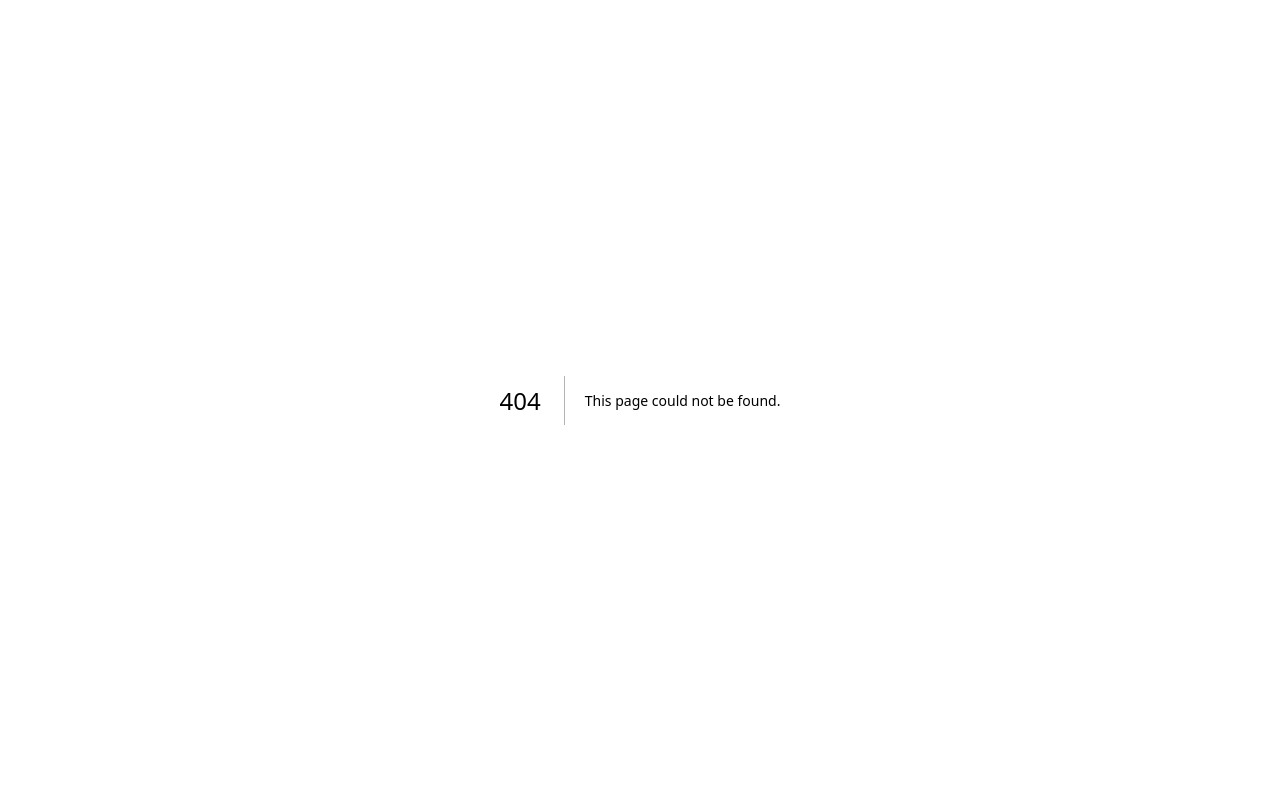
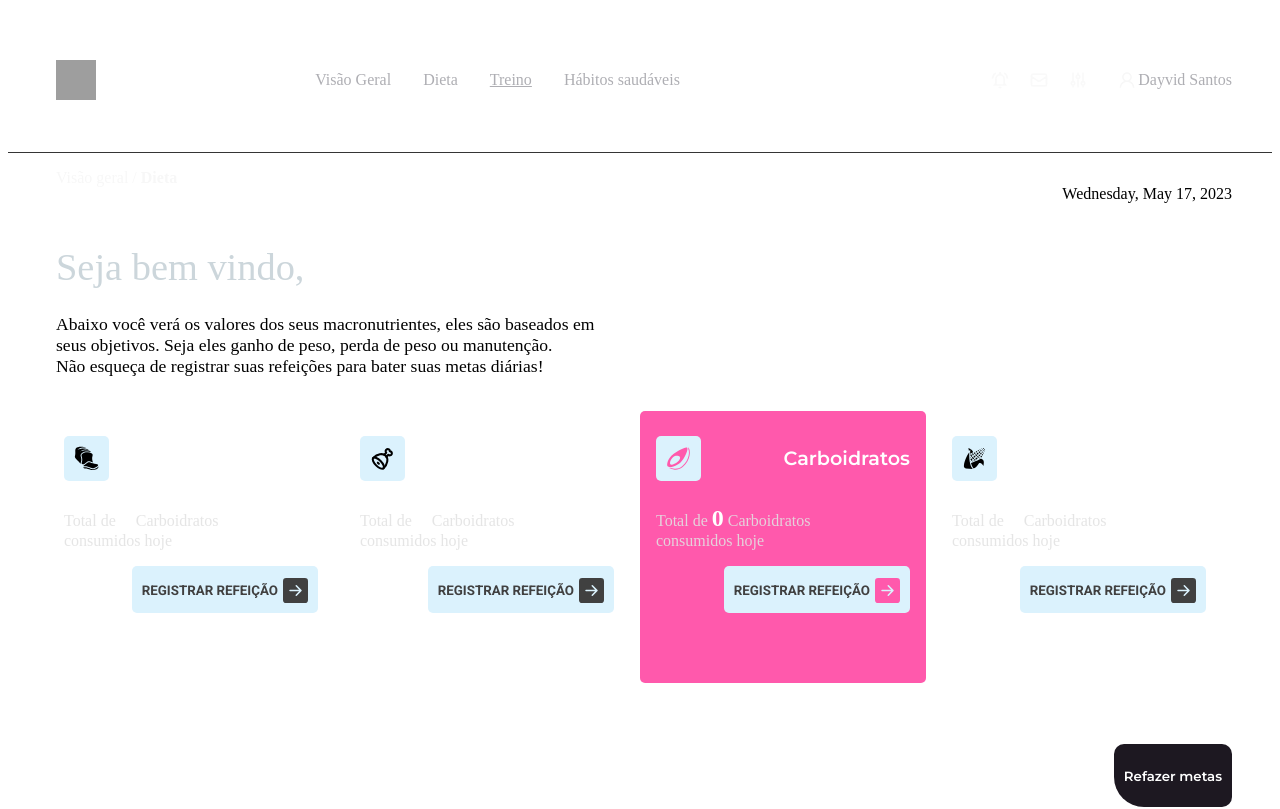
Before and after one commit to dayvid-s/FitnessApp, a Next.js app: page /overview in a window 1280 px wide. Before the commit this address had no page. Shown: the top 809 px of the page. Built offline with nearby package versions, Linux system fonts and the light colour scheme; grey boxes are pictures that could not be loaded; a web font is replaced by a local one.

Commit message:
feat: changed home page name to overview

```diff
--- a/src/components/HomeHeader/index.tsx
+++ b/src/components/GlobalHeader/index.tsx
@@ -10,7 +10,7 @@ import {HiOutlineMail} from "react-icons/hi"
 import {HiOutlineAdjustments} from "react-icons/hi"
 import {AiOutlineUser} from "react-icons/ai"
 
-export function HomeHeader (){
+export function GlobalHeader (){
   return(
     <HeaderArea>
       <img src="https://www.svgrepo.com/show/331727/healthy.svg"
--- a/src/pages/index.tsx
+++ b/src/pages/index.tsx
@@ -1,6 +1,6 @@
 import { GlobalStyle } from "@component/styles/styles"
 import Head from "next/head"
-import Home from "./home"
+import Overview from "./overview"
 
 
 export default function Initial() {
@@ -11,7 +11,7 @@ export default function Initial() {
         <title>Página inicial - FitnessApp</title>
       </Head>
 
-      <Home/>
+      <Overview/>
     </>
 
   )
--- a/src/pages/Home/Index.tsx
+++ b/src/pages/overview/index.tsx
@@ -1,18 +1,18 @@
-import { HomeHeader } from "@component/components/HomeHeader"
+import { GlobalHeader } from "@component/components/GlobalHeader"
 import { UserNutrients } from "@component/components/UserNutrients"
 import { Welcome } from "@component/components/Welcome"
 import { Container } from "./styles"
 import { UserStatistics } from "@component/components/UserStatistics"
-import { Footer } from "./../../components/Footer"
-import { HealthGoals } from "./../../components/HealthGoals"
+import { Footer } from "../../components/Footer"
+import { HealthGoals } from "../../components/HealthGoals"
 import { SectionTitle } from "@component/components/SectionTitle"
 import { RecommendedActivities } from "@component/components/RecommendedActivities"
 import { TrainningAndFoods } from "@component/components/TrainningAndFoods"
 
-export default function Home() {
+export default function Overview() {
   return (
     <Container>
-      <HomeHeader />
+      <GlobalHeader />
       <Welcome />
       <UserNutrients />
       <SectionTitle title="Metas diárias / Semanais" button="RemakeGoals"  />
--- a/src/pages/workouts/index.tsx
+++ b/src/pages/workouts/index.tsx
@@ -1,4 +1,4 @@
-import { HomeHeader } from "@component/components/HomeHeader"
+import { GlobalHeader } from "@component/components/GlobalHeader"
 import { Container } from "./styles"
 import { UserNutrients } from "@component/components/UserNutrients"
 import { Welcome } from "@component/components/Welcome"
@@ -6,7 +6,7 @@ import { Welcome } from "@component/components/Welcome"
 export default function Workouts(){
   return(
     <Container>
-      <HomeHeader></HomeHeader>
+      <GlobalHeader></GlobalHeader>
 
     </Container>
 
```
Also changed, not shown: src/components/GlobalHeader/styles.ts (renamed from src/components/HomeHeader/styles.ts), src/pages/overview/styles.ts (renamed from src/pages/Home/styles.ts).
